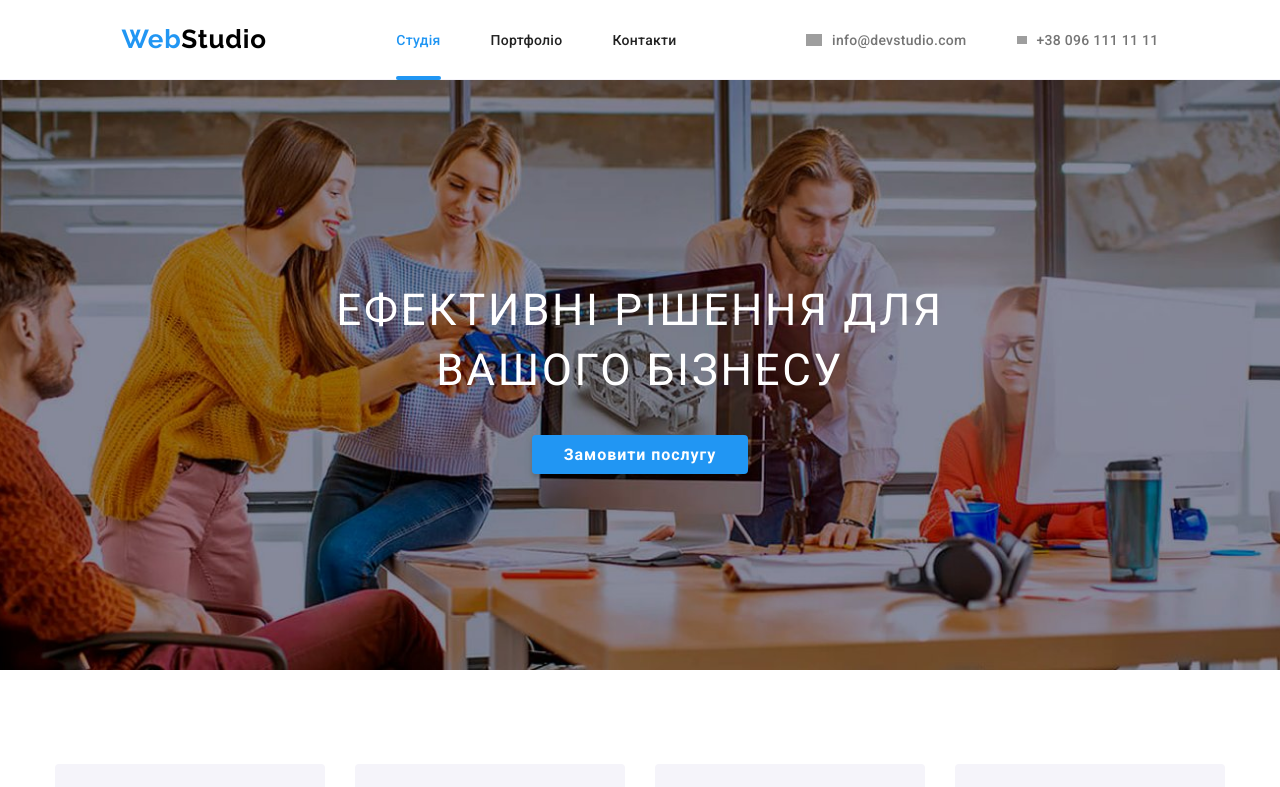
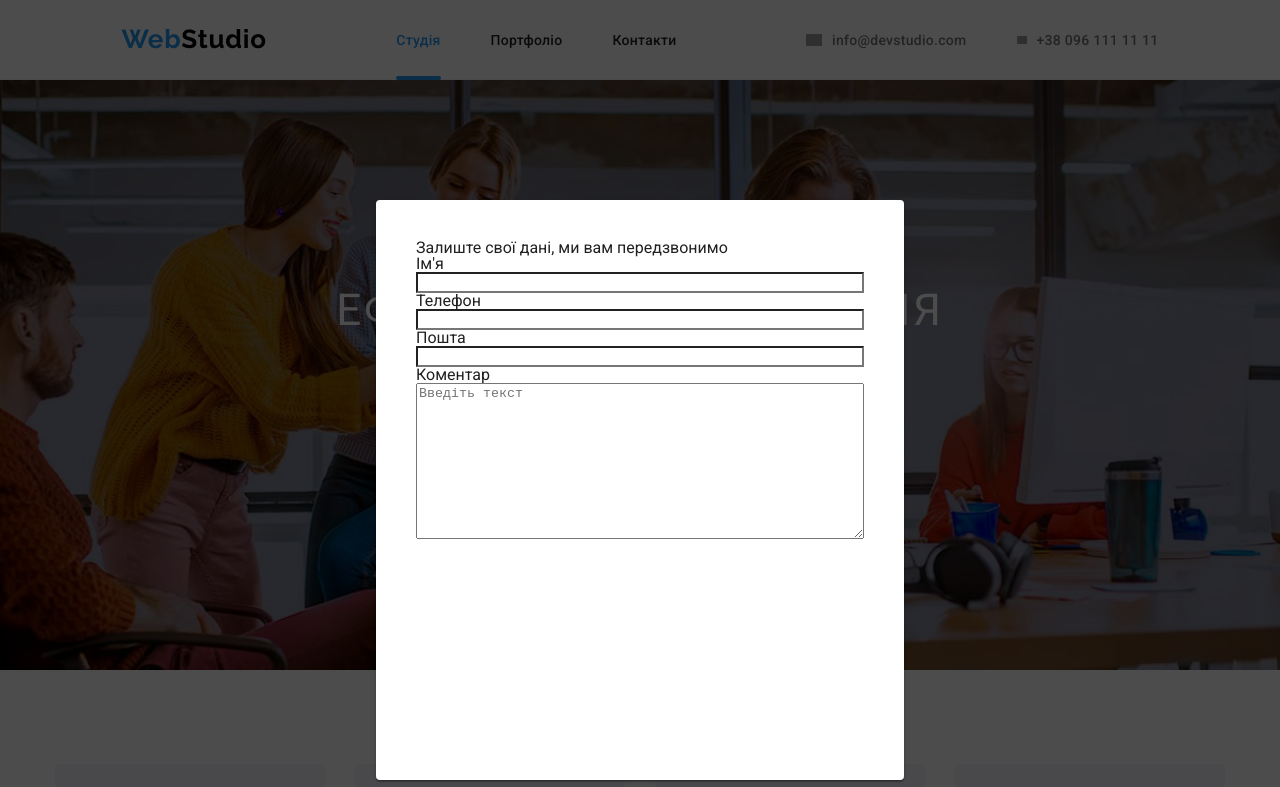
Before and after one commit to 01arrow0101/WebStudio, a Vue app: page / in a window 1280 px wide. Shown: the top 787 px of the page. Built offline with nearby package versions, Linux system fonts and the light colour scheme; grey boxes are pictures that could not be loaded.

Commit message:
add files

```diff
--- a/css/style.css
+++ b/css/style.css
@@ -55,4 +55,8 @@ a {
 body {
   font-family: Roboto;
   color: #212121;
+}
+
+#app {
+  position: relative;
 }/*# sourceMappingURL=style.css.map */
--- a/src/App.vue
+++ b/src/App.vue
@@ -1,10 +1,12 @@
 <script setup>
 import { RouterView } from 'vue-router'
+import Modal from '@/components/Modal//Modal.vue'
 </script>
 
 <template>
-  <RouterView />
+  <Modal/>
+  <RouterView/>
 </template>
 
-<style scoped>
+<style lang="sass" scoped>
 </style>
--- a/src/assets/style.sass
+++ b/src/assets/style.sass
@@ -3,3 +3,5 @@
 body
   font-family: Roboto
   color: $black
+#app
+  position: relative
--- a/src/components/AppHeader.vue
+++ b/src/components/AppHeader.vue
@@ -9,7 +9,7 @@
         <div class="menu">
           <ul class="menu-list">
             <li v-for="(item, key) in ROUTER_PATH" :key="key" :class="{ 'active': activeKey === key }" class="menu-list_item">
-              <router-link :to="item.path" @click.prevent="handleClick(key, item.path)"> {{ item.title }}</router-link>
+              <router-link :to="item.path" @click="handleClick(key)"> {{ item.title }}</router-link>
             </li>
           </ul>
         </div>
@@ -25,7 +25,7 @@
     </div>
     <MenuBurger
       v-if="isActiveMenu"
-      @click="isActiveMenu = false"
+      @close="isActiveMenu = false"
       :items="ROUTER_PATH"
       :show-menu="isActiveMenu"
     />
@@ -33,23 +33,21 @@
 </template>
 
 <script setup>
-import { ref, watch } from 'vue'
-import { useRouter, useRoute } from 'vue-router'
+import { ref, onMounted } from 'vue'
+import {  useRoute } from 'vue-router'
 import { ROUTER_PATH } from '../router/path.js'
 import AppLogo from './AppLogo.vue'
 import MenuBurger from './MenuBurger.vue'
 
 const isActiveMenu = ref(false)
 const activeKey = ref(null)
-const router = useRouter()
 const route = useRoute()
 
-function handleClick(key, path) {
+function handleClick(key) {
   activeKey.value = key
-  router.push(path)
 }
 
-// // Инициализация активного ключа при монтировании компонента
+// Инициализация активного ключа при монтировании компонента
 const initActiveKey = () => {
   const values = Object.values(ROUTER_PATH)
   const index = values.findIndex(item => item.path === route.path)
@@ -58,7 +56,9 @@ const initActiveKey = () => {
   }
 }
 
-initActiveKey()
+onMounted(() => {
+  initActiveKey()
+})
 </script>
 
 <style lang="sass" scoped>
--- /dev/null
+++ b/src/components/Modal/Input.vue
@@ -0,0 +1,33 @@
+<template>
+<label :for="label">
+  <input v-model="value" :type="type" :placeholder="placeholder" :name="label">
+</label>
+</template>
+
+<script setup>
+import { ref } from "vue"
+
+const props = defineProps({
+  label:{
+    type: String,
+    required :true
+  },
+  type: {
+    type: String,
+    default: 'text',
+    validation(value){
+      return ['text', 'password','number'].includes(value)
+    }
+  },
+  placeholder: String,
+  required: false,
+  default: '',
+})
+
+const value = ref('')
+</script>
+
+<style lang="sass" scoped>
+input
+  width: 100%
+</style>
--- /dev/null
+++ b/src/components/Modal/Modal.vue
@@ -0,0 +1,54 @@
+<template>
+  <div class="wrapper">
+  <div class="modal">
+    <div class="title">Залиште свої дані, ми вам передзвонимо</div>
+     <form>
+      <div class="name col">
+        Ім'я
+        <Input  label="name" type="text"/>
+      </div>
+      <div class="tel col">
+        Телефон
+        <Input  label="tel" type="text"/>
+      </div>
+      <div class="mail col">
+        Пошта
+        <Input  label="E-mail" type="text"/>
+      </div>
+      <div class="commit col">
+        Коментар
+        <textarea name="commit" id="" cols="30" rows="10" placeholder="Введіть текст"></textarea>
+      </div>
+     </form>
+  </div>
+</div>
+</template>
+
+<script setup>
+import Input from './Input.vue';
+</script>
+
+<style lang="sass" scoped>
+@import '@/assets/style.sass'
+.wrapper
+  position: absolute
+  inset: 0
+  display: flex
+  justify-content: center
+  padding-top: 200px
+  background: rgba(0,0,0,70%)
+  z-index: 9999
+.modal
+  max-width: 528px
+  max-height: 580px
+  width: 100%
+  padding: 40px
+
+  border-radius: 4px
+
+  box-shadow: 0px 2px 1px 0px rgba(0, 0, 0, 0.2),0px 1px 1px 0px rgba(0, 0, 0, 0.14),0px 1px 3px 0px rgba(0, 0, 0, 0.12)
+  background: rgb(255, 255, 255)
+.col
+  display: flex
+  flex-direction: column
+</style>
```
Also changed, not shown: src/router/path.js (line endings or trailing spaces), 1 other file (tests, documents, lock files or other folders).
